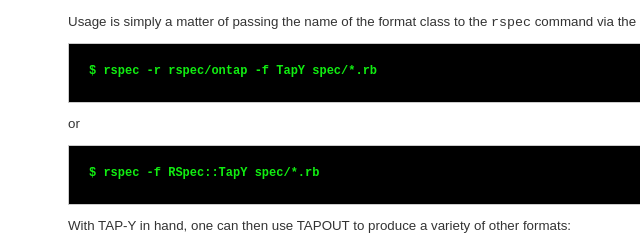
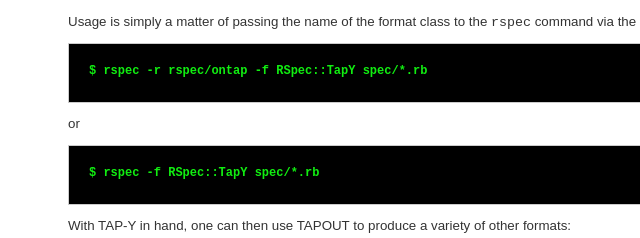
Before and after one commit to rubyworks/rspec-ontap, a plain HTML site: page index.html in a window 1280 px wide. Shown: the part 275-513 px from the top of the page, 212-852 px from the left. Drawn offline with Linux system fonts and the light colour scheme.

Commit message:
Adjust example.

```diff
--- a/index.html
+++ b/index.html
@@ -53,7 +53,7 @@
     <p>Usage is simply a matter of passing the name of the format class to
     the <code>rspec</code> command via the <code>-f</code> option.</p>
 
-    <pre><code>$ rspec -r rspec/ontap -f TapY spec/*.rb
+    <pre><code>$ rspec -r rspec/ontap -f RSpec::TapY spec/*.rb
     </code></pre>
 
     <p>or</p>
```
